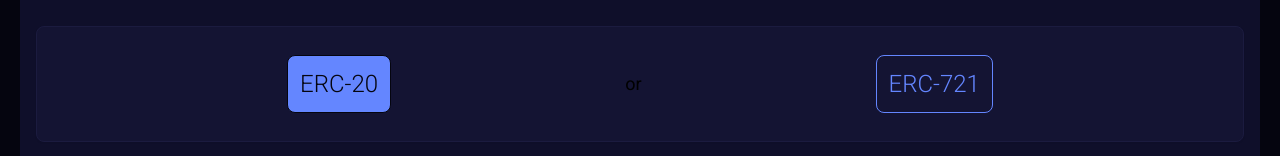
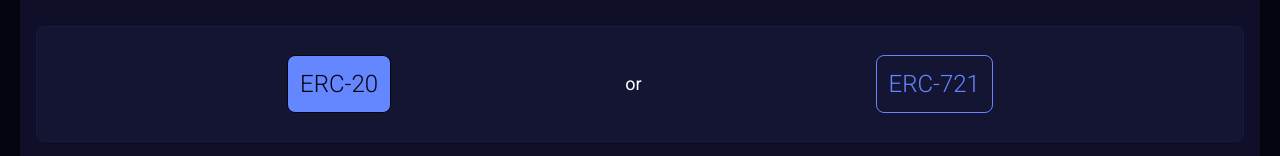
Before and after one commit to Borodutch/fondu, a React (Create React App) app: page / in a window 1280 px wide. Shown: the part 306-462 px from the top of the page. Built offline with nearby package versions, Linux system fonts and the light colour scheme; what mobx-persist-store, web3 would draw is missing.

Commit message:
token select color fix

```diff
--- a/src/views/TokenType.tsx
+++ b/src/views/TokenType.tsx
@@ -14,7 +14,7 @@ const TokenTypeView: FC = () => {
           onClick={() => inputStore.setTokenType(TokenType.ERC20)}
         />
       </div>
-      <div className="text-text-gray text-lg">
+      <div className="text-text-main text-lg">
         <FormattedMessage id="or" />
       </div>
       <div>
```
